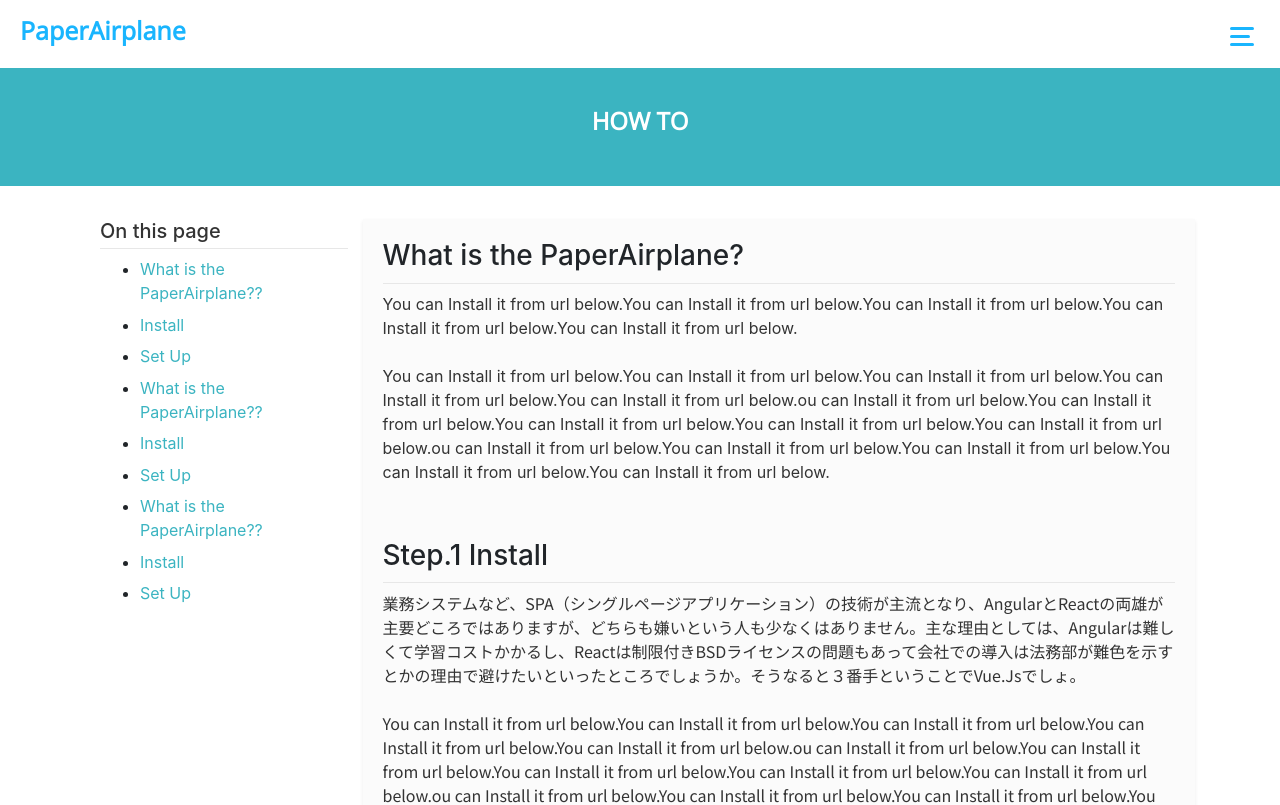
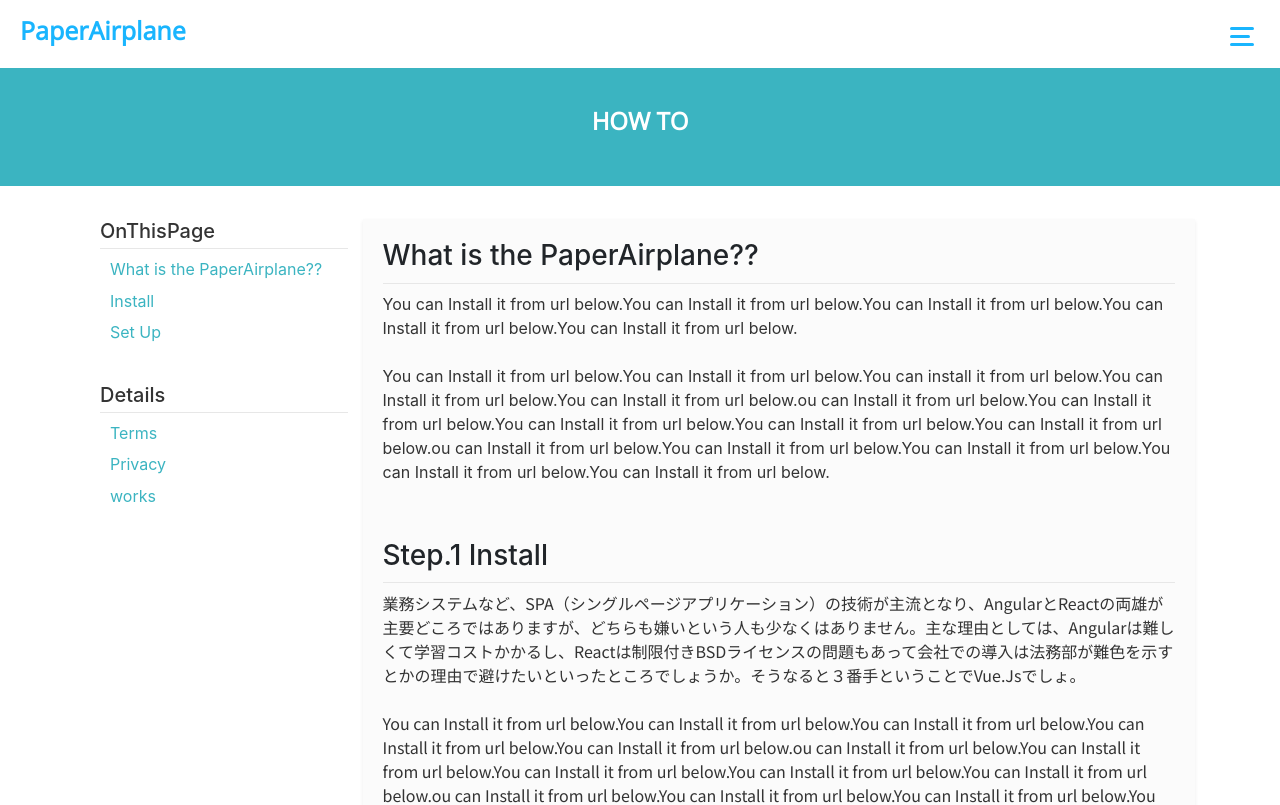
Before and after one commit to okuxxbos20/PaperAirplane, a Vue app in the folder vue/: page /howto in a window 1280 px wide. Shown: the top 805 px of the page. Built offline with nearby package versions, Linux system fonts and the light colour scheme.

Commit message:
able to focus-move

```diff
--- a/vue/src/App.vue
+++ b/vue/src/App.vue
@@ -49,4 +49,7 @@ a {
     text-decoration: none;
   }
 }
+ul {
+  list-style: none;
+}
 </style>
--- /dev/null
+++ b/vue/src/components/child_components/paper.vue
@@ -0,0 +1,74 @@
+<template>
+  <div class="main col-md-9 shadow-sm">
+    <div class="heading">
+      <h3>{{ paperTitle.OnThisPage[0] }}</h3>
+      <p>You can Install it from url below.You can Install it from url below.You can Install it from url below.You can Install it from url below.You can Install it from url below.<br><br>
+      You can Install it from url below.You can Install it from url below.You can install it from url below.You can Install it from url below.You can Install it from url below.ou can Install it from url below.You can Install it from url below.You can Install it from url below.You can Install it from url below.You can Install it from url below.ou can Install it from url below.You can Install it from url below.You can Install it from url below.You can Install it from url below.You can Install it from url below.</p>
+    </div>
+    <div class="heading">
+      <h3>Step.1 Install</h3>
+      <p class="ja">業務システムなど、SPA（シングルページアプリケーション）の技術が主流となり、AngularとReactの両雄が主要どころではありますが、どちらも嫌いという人も少なくはありません。主な理由としては、Angularは難しくて学習コストかかるし、Reactは制限付きBSDライセンスの問題もあって会社での導入は法務部が難色を示すとかの理由で避けたいといったところでしょうか。そうなると３番手ということでVue.Jsでしょ。<br><br>
+      You can Install it from url below.You can Install it from url below.You can Install it from url below.You can Install it from url below.You can Install it from url below.ou can Install it from url below.You can Install it from url below.You can Install it from url below.You can Install it from url below.You can Install it from url below.ou can Install it from url below.You can Install it from url below.You can Install it from url below.You can Install it from url below.You can Install it from url below.</p>
+    </div>
+    <div class="heading">
+      <h3>Step.2 Set Up</h3>
+      <p>You can Install it from url below.You can Install it from url below.You can Install it from url below.You can Install it from url below.You can Install it from url below.<br><br>
+      You can Install it from url below.You can Install it from url below.You can Install it from url below.You can Install it from url below.You can Install it from url below.ou can Install it from url below.You can Install it from url below.You can Install it from url below.You can Install it from url below.You can Install it from url below.ou can Install it from url below.You can Install it from url below.You can Install it from url below.You can Install it from url below.You can Install it from url below.</p>
+    </div>
+  </div>
+
+</template>
+
+<script>
+export default {
+  name: 'Paper',
+  props: {
+    paperTitle: Object
+  }
+}
+</script>
+
+<style lang="scss" scoped>
+.contents {
+  padding: 0;
+  margin: 0;
+
+  .side {
+    // border: 2px solid #ccc;
+    h5 {
+      padding-bottom: 5px;
+      border-bottom: 1px solid var(--border);
+      color: var(--text);
+    }
+    ul {
+      padding: 0 0 15px 10px;
+      li {
+        margin: 7.5px 0;
+      }
+      a {
+        color: var(--subColor);
+      }
+    }
+  }
+
+  .main {
+    background: #fbfbfb;
+    padding: 20px;
+    .heading {
+      margin-bottom: 55px;
+
+      h3 {
+        border-bottom: 1px solid var(--border);
+        padding: 0 0 10px 0;
+      }
+      p {
+        color: var(--text);
+      }
+      .ja {
+        font-family: 'Noto Sans JP', sans-serif;
+      }
+    }
+
+  }
+}
+</style>
--- a/vue/src/components/class.vue
+++ b/vue/src/components/class.vue
@@ -1,8 +1,8 @@
 <template>
   <div class="">
-    <!-- <PageTitle title="CLASS"/> -->
+    <PageTitle title="CLASS"/>
     <div class="container">
-      <p>get in touch contents below</p>
+      <p>Your entered class-code : {{ }}</p>
     </div>
   </div>
 </template>
--- a/vue/src/components/howto.vue
+++ b/vue/src/components/howto.vue
@@ -3,39 +3,20 @@
     <PageTitle title="HOW TO"/>
     <div class="container">
       <div class="row contents">
+
         <div class="side col-md-3">
-          <h5>On this page</h5>
+          <h5>OnThisPage</h5>
           <ul>
-            <li><a href="#">What is the PaperAirplane??</a></li>
-            <li><a href="#install">Install</a></li>
-            <li><a href="#setup">Set Up</a></li>
-            <li><a href="#">What is the PaperAirplane??</a></li>
-            <li><a href="#">Install</a></li>
-            <li><a href="#">Set Up</a></li>
-            <li><a href="#">What is the PaperAirplane??</a></li>
-            <li><a href="#">Install</a></li>
-            <li><a href="#">Set Up</a></li>
+            <li v-for="words in sidebar.OnThisPage">{{ words }}</li>
+          </ul>
+          <h5>Details</h5>
+          <ul>
+            <li v-for="words in sidebar.Details">{{ words }}</li>
           </ul>
         </div>
-        <div class="main col-md-9 shadow-sm">
 
-          <div class="heading">
-            <h3>What is the PaperAirplane?</h3>
-            <p>You can Install it from url below.You can Install it from url below.You can Install it from url below.You can Install it from url below.You can Install it from url below.<br><br>
-            You can Install it from url below.You can Install it from url below.You can Install it from url below.You can Install it from url below.You can Install it from url below.ou can Install it from url below.You can Install it from url below.You can Install it from url below.You can Install it from url below.You can Install it from url below.ou can Install it from url below.You can Install it from url below.You can Install it from url below.You can Install it from url below.You can Install it from url below.</p><div id="install"></div>
-          </div>
-          <div class="heading">
-            <h3>Step.1 Install</h3>
-            <p class="ja">業務システムなど、SPA（シングルページアプリケーション）の技術が主流となり、AngularとReactの両雄が主要どころではありますが、どちらも嫌いという人も少なくはありません。主な理由としては、Angularは難しくて学習コストかかるし、Reactは制限付きBSDライセンスの問題もあって会社での導入は法務部が難色を示すとかの理由で避けたいといったところでしょうか。そうなると３番手ということでVue.Jsでしょ。<br><br>
-            You can Install it from url below.You can Install it from url below.You can Install it from url below.You can Install it from url below.You can Install it from url below.ou can Install it from url below.You can Install it from url below.You can Install it from url below.You can Install it from url below.You can Install it from url below.ou can Install it from url below.You can Install it from url below.You can Install it from url below.You can Install it from url below.You can Install it from url below.</p><div id="setup"></div>
-          </div>
-          <div class="heading">
-            <h3>Step.2 Set Up</h3>
-            <p>You can Install it from url below.You can Install it from url below.You can Install it from url below.You can Install it from url below.You can Install it from url below.<br><br>
-            You can Install it from url below.You can Install it from url below.You can Install it from url below.You can Install it from url below.You can Install it from url below.ou can Install it from url below.You can Install it from url below.You can Install it from url below.You can Install it from url below.You can Install it from url below.ou can Install it from url below.You can Install it from url below.You can Install it from url below.You can Install it from url below.You can Install it from url below.</p>
-          </div>
+        <Paper :paperTitle="sidebar"/>
 
-        </div>
       </div>
     </div>
   </div>
@@ -43,10 +24,20 @@
 
 <script>
 import PageTitle from './child_components/pagetitle.vue';
+import Paper from './child_components/paper.vue';
 
 export default {
   components: {
-    PageTitle
+    PageTitle,
+    Paper
+  },
+  data () {
+    return {
+      sidebar: {
+        OnThisPage: ['What is the PaperAirplane??','Install','Set Up'],
+        Details: ['Terms', 'Privacy', 'works']
+      }
+    };
   }
 };
 </script>
@@ -63,11 +54,12 @@ export default {
       border-bottom: 1px solid var(--border);
       color: var(--text);
     }
-    li {
-      margin: 7.5px 0;
-    }
-    a {
-      color: var(--subColor);
+    ul {
+      padding: 0 0 15px 10px;
+      li {
+        margin: 7.5px 0;
+        color: var(--subColor);
+      }
     }
   }
 
--- a/vue/src/components/index.vue
+++ b/vue/src/components/index.vue
@@ -3,7 +3,7 @@
     <div class="howtoAndInstall">
       <img src="../assets/logo_deepSkyBlue.svg" alt="logo">
       <h1 class="title"><b>PaperAirplane</b></h1>
-      <h6 id="js-target">For Awesome Presenters.</h6>
+      <h6 id="js-target">Where We Talk.</h6>
         <router-link to="/howto" class="btn btn-howto col-md-3 mb-2">HOW TO</router-link>
         <router-link to="/" class="btn btn-install col-md-3 mb-2">INSTALL</router-link>
       <p><code style="color: #19b5fe;">currently  v1.0.0</code></p>
@@ -11,15 +11,15 @@
 
     <div class="enterYourClass">
       <h6>Enter Your Class Code.</h6>
-        <div id="app">
-          <input type="tel" class="classCode" id="code1" maxlength="1">
-          <input type="tel" class="classCode" id="code2" maxlength="1">
-          <input type="tel" class="classCode" id="code3" maxlength="1">
-          <input type="tel" class="classCode" id="code4" maxlength="1">
+        <div>
+          <input type="tel" class="classCode" maxlength="1" v-model="code1">
+          <input type="tel" class="classCode" maxlength="1" v-model="code2" ref="r2">
+          <input type="tel" class="classCode" maxlength="1" v-model="code3" ref="r3">
+          <input type="tel" class="classCode" maxlength="1" v-model="code4" ref="r4">
         </div>
       <div class="enterBtn">
         <router-link to="/class">
-          <button type="submit">ENTER</button>
+          <button type="submit" ref="enter">ENTER</button>
         </router-link>
       </div>
     </div>
@@ -29,34 +29,37 @@
 
 <script>
 export default {
-  name: 'HelloWorld',
-  props: {
-    msg: String
+  data () {
+    var classcode = [];
+    return {code1: "", code2: "", code3: "", code4: "", classcode}
   },
-  methods: {
-
-    // func() {
-    //   var code1 = document.getElementById('code1');
-    //   var code2 = document.getElementById('code2');
-    //   var check1 = code1.value.length;
-    //   var check2 = code2.value.length;
-    //   var isNext1 = false;
-    //   var isNext2 = false;
-    //
-    //   if (check1 >= 1) {
-    //     isNext1 = true;
-    //   }
-    //   console.log(check1);
-    //   console.log(isNext1);
-    //
-    //   if (isNext1) {
-    //     code2.focus();
-    //     console.log("YES");
-    //   }
-    //
-    //   console.log(check2);
-    //   console.log(isNext2);
-    // }
+  watch: {
+    code1: function (num) {
+      if (num.length >= 1) {
+        this.$refs.r2.focus();
+        this.classcode.push(num);
+      }
+    },
+    code2: function (num) {
+      if (num.length >= 1) {
+        this.$refs.r3.focus();
+        this.classcode.push(num);
+      }
+    },
+    code3: function (num) {
+      if (num.length >= 1) {
+        this.$refs.r4.focus();
+        this.classcode.push(num);
+      }
+    },
+    code4: function (num) {
+      if (num.length >= 1) {
+        this.$refs.enter.focus();
+        this.classcode.push(num);
+        console.log(this.classcode);
+        return this.classcode;
+      }
+    },
   }
 }
 </script>
--- a/vue/src/components/terms.vue
+++ b/vue/src/components/terms.vue
@@ -2,7 +2,6 @@
   <div class="">
     <PageTitle title="TERMS"/>
     <div class="container">
-      <p>terms contents below</p>
     </div>
   </div>
 </template>
```
